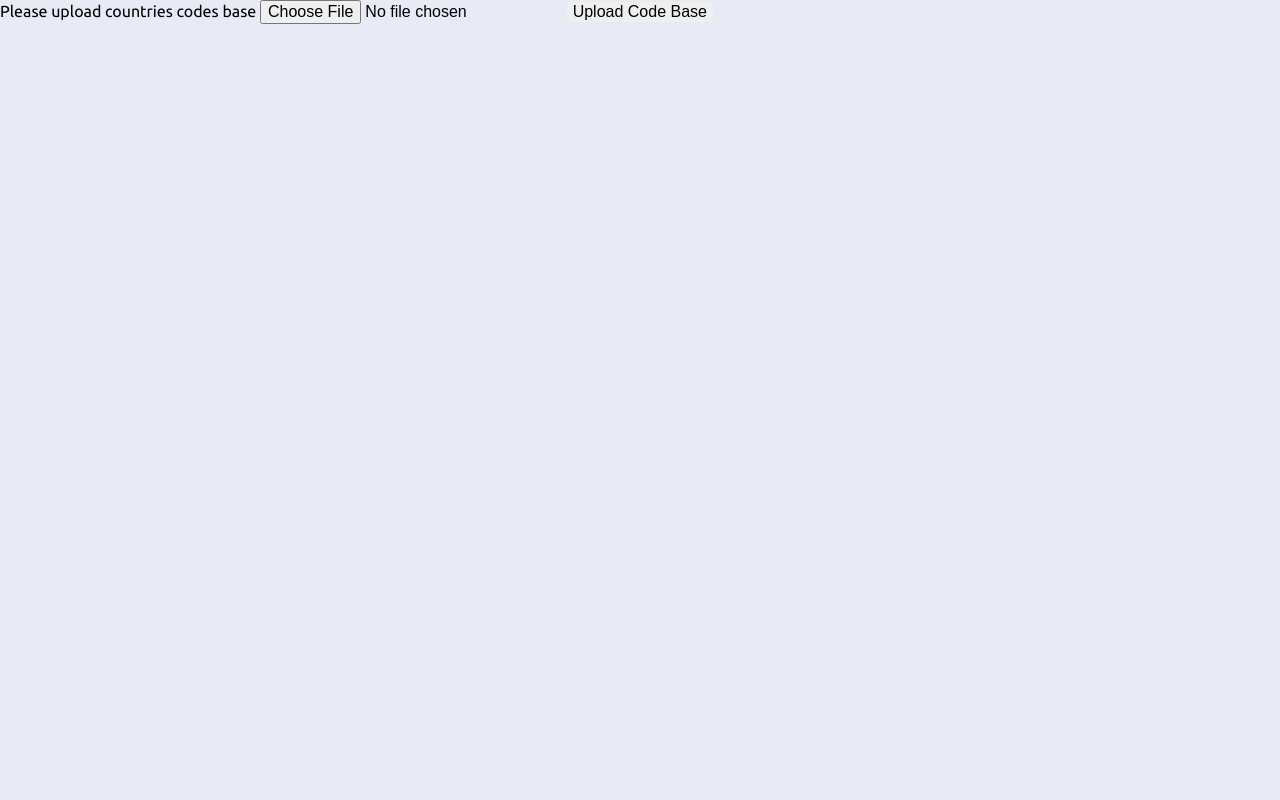
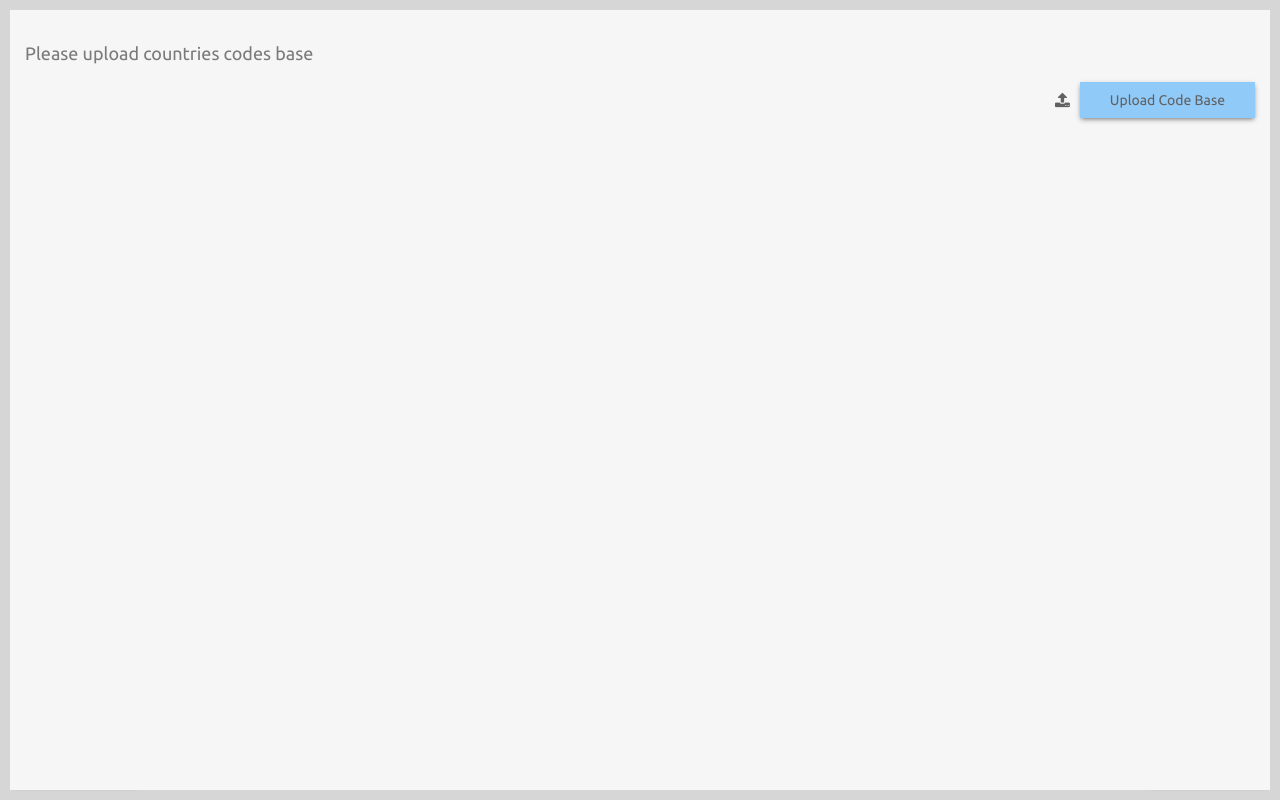
Before and after one commit to unashluba/phonebook, a website: page app/templates/pages/index.html in a window 1280 px wide. Both pictures are taken after a click on the button "Countries". Drawn offline with nearby package versions, Linux system fonts and the light colour scheme; files that its build step writes are made by us from their sources.

Commit message:
styles and loading functionality (a little bit)

```diff
--- a/app/scripts/main.js
+++ b/app/scripts/main.js
@@ -275,23 +275,31 @@ window.onload = function(){
     showContacts();
 
     //uploading files
-    let uploadInput,
-        fileToLoad,
+    let fileToLoad,
         textFromFileLoaded,
-        textFromFileLoadedJson;
+        textFromFileLoadedJson,
+        uploadInput = document.getElementById('upload');
+
+    importBtn.disabled = true;
+
+    uploadInput.addEventListener('change', function () {
+        if(uploadInput.value != '') {
+            importBtn.removeAttribute('disabled');
+        }
+    });
+
 
     function loadFileAsText(){
-        uploadInput = document.getElementById('upload');
         fileToLoad = uploadInput.files[0];
         let fileReader = new FileReader();
-        fileReader.readAsText(fileToLoad, "UTF-8");
+        fileReader.readAsText(fileToLoad, 'UTF-8');
 
         fileReader.onload = function(fileLoadedEvent){
             textFromFileLoaded = fileLoadedEvent.target.result;
             textFromFileLoadedJson = JSON.parse(textFromFileLoaded);
             localStorage['phonebook'] = JSON.stringify((phoneBook.concat(textFromFileLoadedJson)));
             uploadInput.value = '';
-
+            importBtn.disabled = true;
             showContacts();
         };
     }
@@ -303,42 +311,14 @@ window.onload = function(){
     exportBtn.addEventListener('click', download(JSON.stringify(phoneBook), 'phonebook.json', 'text/plain'));
 
 /////////////////////////////////////////////////////////////
-    function countries() {
-        if(localStorage['codeBase'] === undefined){
-            let loadBasePanel = document.querySelector('.load-base');
-
-            loadBasePanel.style.display = 'block';
-
-            function uploadCodeBase() {
-                uploadInput = document.getElementById('upload-code-base');
-                fileToLoad = uploadInput.files[0];
-                let fileReader = new FileReader();
-                fileReader.readAsText(fileToLoad, "UTF-8");
-                fileReader.onload = function(fileLoadedEvent) {
-                    let textFromFileLoaded = fileLoadedEvent.target.result,
-                        textFromFileLoadedJson = JSON.parse(textFromFileLoaded);
-                    uploadInput.value = '';
-
-                    countryCodeBase = textFromFileLoadedJson;
-                    localStorage['codeBase'] = JSON.stringify(countryCodeBase);
-                }
-            }
-
-            document.getElementById('upload-base-btn').addEventListener('click', function () {
-                uploadCodeBase();
-            });
-        } else {
-            let one,
-                two;
-
+    let showCountries = function() {
         countryCodeBase = JSON.parse(localStorage['codeBase']);
 
         for (let i = 0; i < phoneBook.length; i++) {
             codesOfPhoneBook.push(phoneBook[i].countryCode);
         }
 
-            let counts = {},
-                countries;
+        let counts = {};
         codesOfPhoneBook.forEach(function(x) {
             for(let k in countryCodeBase) {
                 let code = countryCodeBase[k].countryCode.slice(1).replace(/\s/g, '');
@@ -365,6 +345,36 @@ window.onload = function(){
             let html = Mustache.render(template, countriesCount);
             targetContainer.innerHTML += html;
         }
+    };
+
+    function countries() {
+        if(localStorage['codeBase'] === undefined){
+            let loadBasePanel = document.querySelector('.load-base-panel');
+
+            loadBasePanel.style.display = 'block';
+
+            function uploadCodeBase() {
+                uploadInput = document.getElementById('upload-code-base');
+                fileToLoad = uploadInput.files[0];
+                let fileReader = new FileReader();
+                fileReader.readAsText(fileToLoad, "UTF-8");
+                fileReader.onload = function(fileLoadedEvent) {
+                    let textFromFileLoaded = fileLoadedEvent.target.result,
+                        textFromFileLoadedJson = JSON.parse(textFromFileLoaded);
+                    uploadInput.value = '';
+
+                    countryCodeBase = textFromFileLoadedJson;
+                    localStorage['codeBase'] = JSON.stringify(countryCodeBase);
                 }
             }
+
+            document.getElementById('upload-base-btn').addEventListener('click', function() {
+                uploadCodeBase();
+            });
+        } else {
+            showCountries();
+        }
+    }
+
+    localStorage.removeItem('codeBase');
 };
--- a/app/styles/blocks/_colours.scss
+++ b/app/styles/blocks/_colours.scss
@@ -7,3 +7,4 @@ $purple: #9d7fa6;
 $light-purple: #e8eaf6;
 $blue: #90caf9;
 $black: #000000;
+$orange: #f7753f;
--- a/app/styles/blocks/_mixins.scss
+++ b/app/styles/blocks/_mixins.scss
@@ -38,3 +38,22 @@
   display: block;
   clear: both;
 }
+
+@mixin standard-panel {
+  position: absolute;
+  left: 0;
+  top: 0;
+  right: 0;
+  bottom: 0;
+  z-index: 2;
+  overflow: hidden;
+  background-color: $lightest-gray;
+  margin: 10px;
+  display: none;
+  padding: 15px;
+  color: $gray;
+
+  &.shown {
+    display: block;
+  }
+}
--- a/app/styles/blocks/_page.scss
+++ b/app/styles/blocks/_page.scss
@@ -17,7 +17,9 @@ a {
 .wrapper {
   background-color: $background;
   padding: 15px;
-  min-height: 100vh;
+  height: 100vh;
+  max-width: 100vw;
+  overflow: hidden;
   position: relative;
 
   .filter-wrap {
@@ -47,6 +49,8 @@ a {
   .contacts-list {
     margin: 20px 0 30px;
     display: block;
+    height: 70vh;
+    overflow-y: scroll;
 
     &.hidden {
       display: none;
@@ -61,22 +65,7 @@ a {
 
       &_details,
       &_edit {
-        position: absolute;
-        left: 0;
-        top: 0;
-        right: 0;
-        bottom: 0;
-        z-index: 2;
-        overflow: hidden;
-        background-color: $lightest-gray;
-        margin: 10px;
-        display: none;
-        padding: 15px;
-        color: $gray;
-
-        &.shown {
-          display: block;
-        }
+        @include standard-panel;
 
         h1 {
           margin-top: 0;
@@ -151,6 +140,10 @@ a {
 
           p {
             margin: 0;
+            font-size: 15px;
+            white-space: nowrap;
+            overflow: hidden;
+            text-overflow: ellipsis;
           }
         }
 
@@ -179,6 +172,22 @@ a {
     }
   }
 
+  .countries-panel,
+  .load-base-panel {
+    @include standard-panel;
+  }
+
+  .country-row {
+    border: solid 1px $light-gray;
+    border-bottom: none;
+    background-color: white;
+    padding: 10px 5px;
+
+    &:last-child {
+      border-bottom: solid 1px $light-gray;
+    }
+  }
+
   .buttons {
     position: absolute;
     bottom: 15px;
@@ -189,14 +198,18 @@ a {
     &:after {
       @include after;
     }
+  }
 
-    button {
+  button,
+  .button {
     @include box-shadow(0px 2px 5px -1px rgba(112, 112, 112, 1));
     padding: 10px 30px;
     background-color: $blue;
     color: $dark-gray;
     font-size: 14px;
     cursor: pointer;
+    text-decoration: none;
+    font-family: inherit;
 
     &:first-child {
       float: left;
@@ -205,6 +218,66 @@ a {
     &:last-child {
       float: right;
     }
+
+    &.add-new {
+      position: relative;
+
+      &:before {
+        content: "\f067";
+        position: absolute;
+        left: 10px;
+        top: 50%;
+        transform: translateY(-50%);
+        width: 20px;
+        height: 20px;
+        line-height: 20px;
+        font-size: 10px;
+        border-radius: 10px;
+        background-color: $orange;
+        color: white;
+        font-family: FontAwesome;
+        box-shadow: 0 5px 4px 2px rgba(150, 150, 150, 0.6);
+      }
+
+      span {
+        position: relative;
+        left: 10px;
+      }
+    }
+  }
+
+  .export-import-btns {
+    &:after {
+      @include after;
+    }
+
+    .file-upload {
+      width: 50%;
+    }
+  }
+
+  .file-upload {
+    float: right;
+    text-align: right;
+
+    .fa-upload {
+      color: $dark-gray;
+    }
+
+    input {
+      display: none;
+    }
+
+    .upload-label {
+      display: inline-block;
+      line-height: 36px;
+      margin-right: 10px;
+      cursor: pointer;
+    }
+
+    button[disabled] {
+      opacity: .6;
+      cursor: not-allowed;
     }
   }
 
@@ -258,20 +331,4 @@ a {
   .plus {
     width: 2%;
   }
-
-  .load-base,
-  .countries-count-panel {
-    display: none;
-    width: 100%;
-    height: 100vh;
-    background-color: $light-purple;
-    position: absolute;
-    top: 0;
-    left: 0;
-    z-index: 2;
-
-    &.shown {
-      display: block;
 }
-  }
-}
--- a/app/templates/pages/index.html
+++ b/app/templates/pages/index.html
@@ -20,6 +20,15 @@
         <div class="filter-wrap">
             <input id="filter" type="text" placeholder="Filter" name="filter" class="name-filter" >
         </div>
+        <!--phone book export and import-->
+        <div class="export-import-btns">
+            <a href="" id="export" class="button">Export</a>
+            <div class="file-upload">
+                <label for="upload" class="upload-label"><i class="fa fa-upload" aria-hidden="true"></i></label>
+                <input id="upload" type="file" name="file-upload">
+                <button type="button" id="import">Import</button>
+            </div>
+        </div>
 
         <script id="contactsListItem" type="text/template">
             {{#shows}}
@@ -39,7 +48,7 @@
 
         <div class="buttons">
             <button id="countries">Countries</button>
-            <button id="add-contact">Add New</button>
+            <button id="add-contact" class="add-new"><span>Add New</span></button>
         </div>
 
         <div class="add-panel">
@@ -110,31 +119,26 @@
 
         <!--country count-->
         <script id="countriesCount" type="text/template">
-            <table>
-                <tr>
-                    {{#countriesCount}}
-                        <td>{{country}}</td>
-                        <td>{{count}}</td>
-                    {{/countriesCount}}
-                </tr>
-            </table>
+            {{#countriesCount}}
+                <div class="country-row">
+                    {{country}}: {{count}}
+                </div>
+            {{/countriesCount}}
         </script>
-        <div id="countries-count-panel" class="countries-count-panel">
+        <div id="countries-count-panel" class="countries-panel">
             <h1>Countries</h1>
             <div id="countries-count"></div>
         </div>
 
         <!--upload code base panel-->
-        <div class="load-base">
-            Please upload countries codes base
-            <input id="upload-code-base" type="file" name="upload-code-base">
-            <button id="upload-base-btn">Upload Code Base</button>
+        <div class="load-base-panel">
+            <p>Please upload countries codes base</p>
+            <div class="file-upload">
+                <label for="upload-code-base" class="upload-label"><i class="fa fa-upload" aria-hidden="true"></i></label>
+                <input id="upload-code-base" type="file" name="upload-code-base">
+                <button type="button" id="upload-base-btn">Upload Code Base</button>
+            </div>
         </div>
-
-        <!--phone book export and import-->
-        <a href="" id="export">Export</a>
-        <input id="upload" type="file" name="file-upload">
-        <button id="import">Import</button>
     </div>
 </body>
 </html>
```
Also changed, not shown: CountryCodes.json (added, +1 -0 lines). Lines whose indentation alone changed are shown as unchanged.
